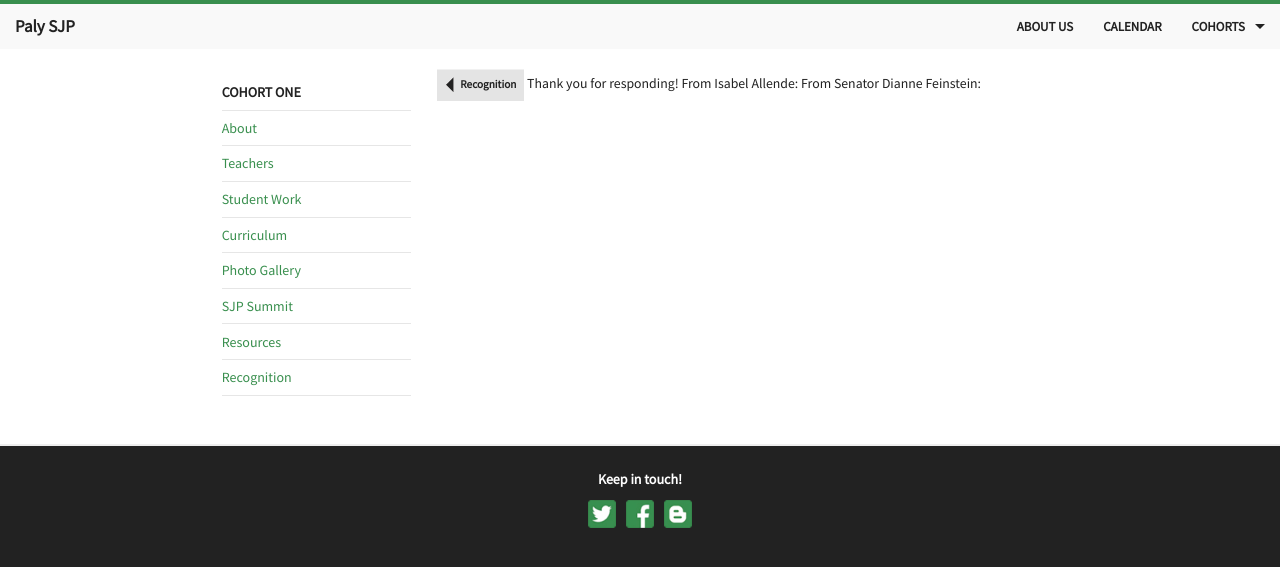
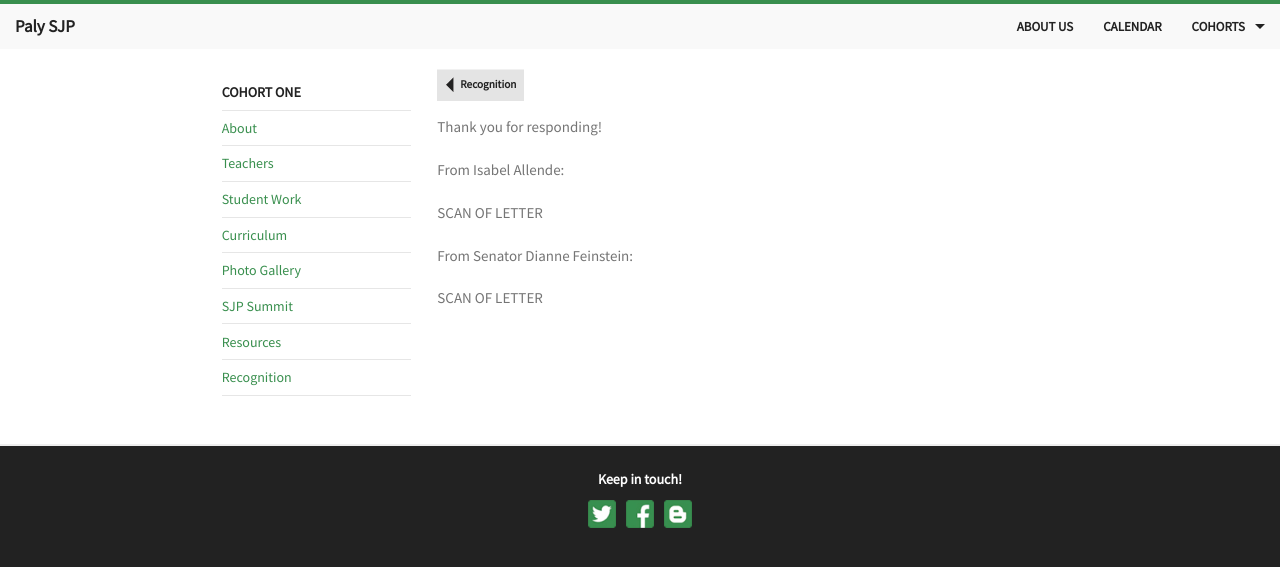
Before and after one commit to rafilong/palysjp-website, a Jekyll site: the page built from cohorts/one/recognition/letters.html, in a window 1280 px wide. Shown: the top 567 px of the page. Built offline with Jekyll 4.4.1, drawn with Linux system fonts in a browser that asks for light colours; Markdown is read by kramdown in place of the engine named in the settings.

Commit message:
Edits on comments

```diff
--- a/cohorts/one/recognition/letters.html
+++ b/cohorts/one/recognition/letters.html
@@ -9,8 +9,8 @@
   <img src="/assets/img/logo/back.png" style="width:9px; margin-right:6px"/>Recognition
 </a>
 
-Thank you for responding!
-
-From Isabel Allende:
-
-From Senator Dianne Feinstein:
+<p>Thank you for responding!</p>
+<p>From Isabel Allende:</p>
+<p>SCAN OF LETTER</p>
+<p>From Senator Dianne Feinstein:</p>
+<p>SCAN OF LETTER</p>
```
